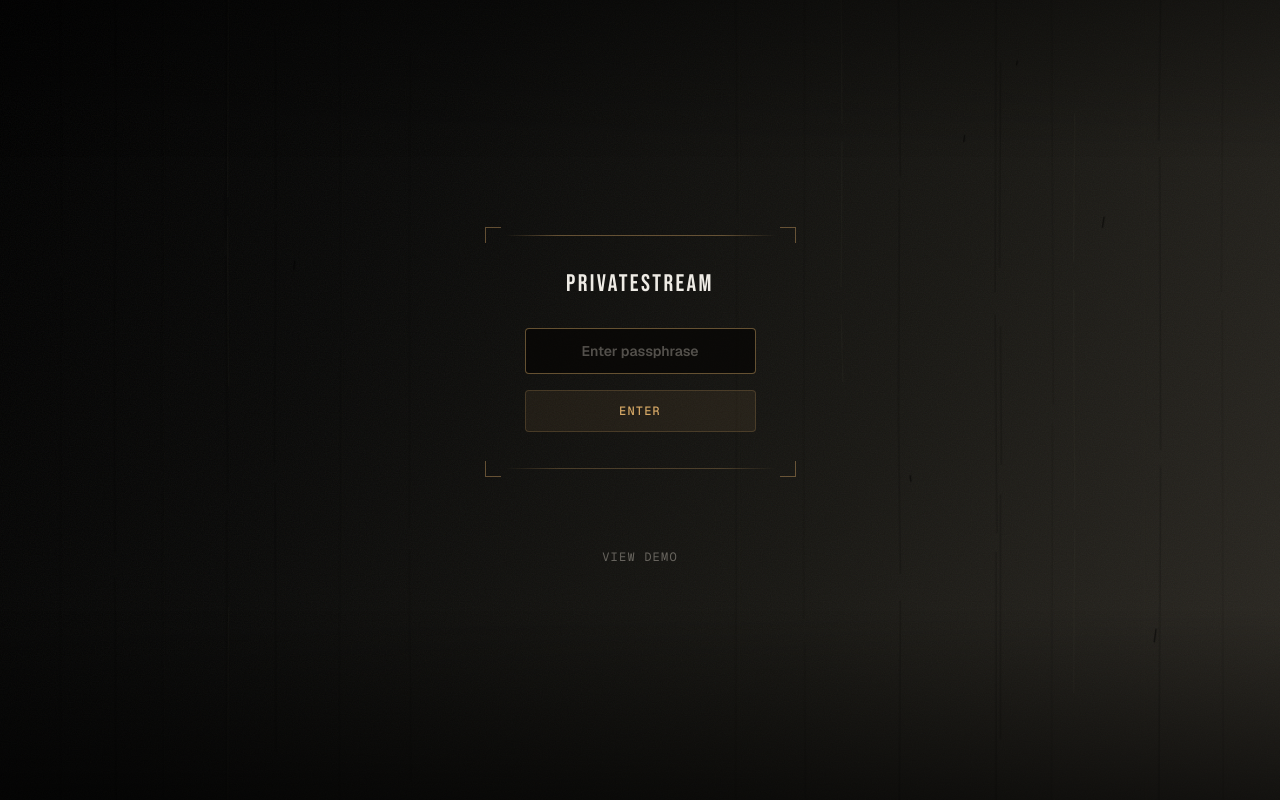
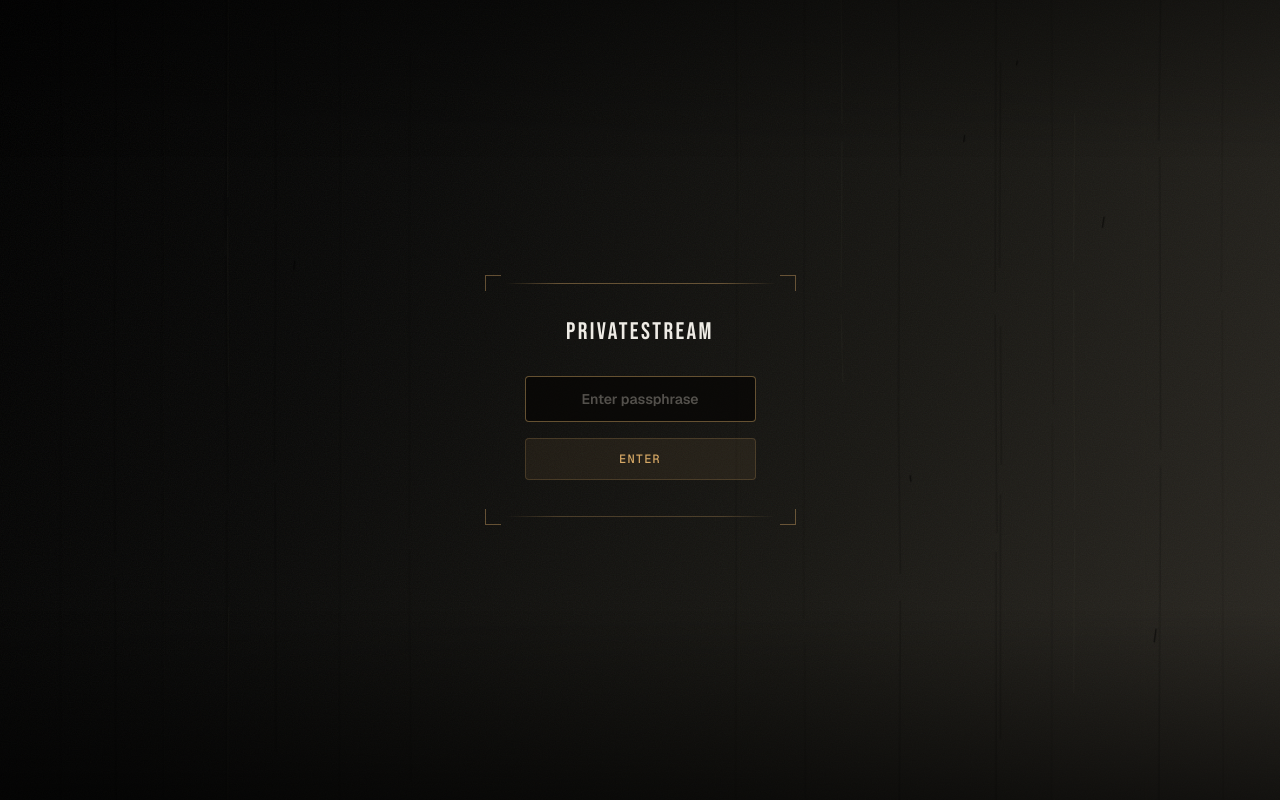
Before and after one commit to dennisu133/PrivateStream, a SvelteKit app: page /login in a window 1280 px wide. Built offline with nearby package versions, Linux system fonts and the light colour scheme.

Commit message:
style: remove demo anchor from login

```diff
--- a/src/routes/login/+page.svelte
+++ b/src/routes/login/+page.svelte
@@ -134,14 +134,6 @@
 				</div>
 			</div>
 		{/key}
-
-		<!-- Leave room for the absolute error message. -->
-		<a
-			href="/demo"
-			class="mt-20 rounded-sm text-xs tracking-widest text-muted/60 uppercase transition-colors duration-300 hover:text-accent/70 focus-visible:text-accent focus-visible:outline-1 focus-visible:outline-offset-8 focus-visible:outline-accent/60"
-		>
-			View demo
-		</a>
 	</div>
 </div>
 
```
